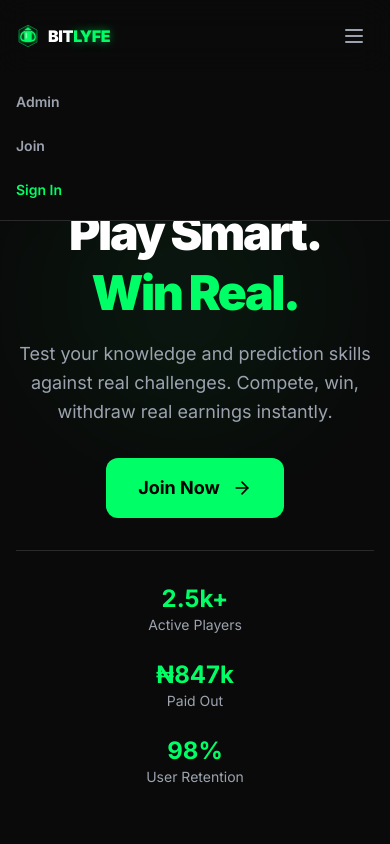
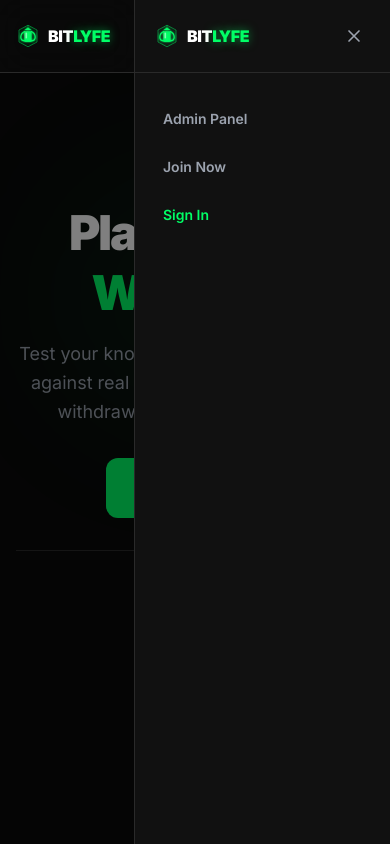
Before and after one commit to shedokedeyi558-bit/Triple-Threat-, a Next.js app: page / in a window 390 px wide. Both pictures are taken after a click on the button "Toggle menu". Shown: the top 844 px of the page. Built offline with nearby package versions, Linux system fonts and the light colour scheme; no server answers.

Commit message:
Fix mobile nav: replace full-width dropdown with right side drawer

```diff
--- a/app/page.tsx
+++ b/app/page.tsx
@@ -119,63 +119,68 @@ export default function LandingPage() {
 
           {/* Desktop Navigation */}
           <div className="hidden md:flex items-center gap-4">
-            <Link href="/admin" className="text-gray-400 hover:text-white text-sm font-semibold transition-colors">
-              Admin
-            </Link>
-            <Link href="/auth" className="text-gray-400 hover:text-white text-sm font-semibold transition-colors">
-              Join
-            </Link>
-            <Link href="/signin" className="text-neon font-semibold text-sm hover:text-neon/80 transition-colors">
-              Sign In
-            </Link>
+            <Link href="/admin" className="text-gray-400 hover:text-white text-sm font-semibold transition-colors">Admin</Link>
+            <Link href="/auth" className="text-gray-400 hover:text-white text-sm font-semibold transition-colors">Join</Link>
+            <Link href="/signin" className="text-neon font-semibold text-sm hover:text-neon/80 transition-colors">Sign In</Link>
           </div>
 
-          {/* Mobile Hamburger Menu */}
+          {/* Mobile Hamburger Button */}
           <button
             onClick={() => setMobileMenuOpen(!mobileMenuOpen)}
             className="md:hidden p-2 rounded-lg hover:bg-[#1A1A1A] transition-colors"
             aria-label="Toggle menu"
           >
             <svg className="w-6 h-6 text-gray-400" fill="none" stroke="currentColor" viewBox="0 0 24 24">
-              <path strokeLinecap="round" strokeLinejoin="round" strokeWidth={2} d="M4 6h16M4 12h16M4 18h16" />
+              {mobileMenuOpen
+                ? <path strokeLinecap="round" strokeLinejoin="round" strokeWidth={2} d="M6 18L18 6M6 6l12 12" />
+                : <path strokeLinecap="round" strokeLinejoin="round" strokeWidth={2} d="M4 6h16M4 12h16M4 18h16" />
+              }
             </svg>
           </button>
+        </div>
+      </header>
 
-          {/* Mobile Menu Dropdown */}
+      {/* Mobile Right Drawer */}
       {mobileMenuOpen && (
+        <>
+          {/* Backdrop */}
+          <div
+            className="fixed inset-0 z-40 bg-black/50 md:hidden"
+            onClick={() => setMobileMenuOpen(false)}
+          />
+          {/* Drawer - slides in from right, fixed width */}
           <motion.div
-              initial={{ opacity: 0, y: -10 }}
-              animate={{ opacity: 1, y: 0 }}
-              exit={{ opacity: 0, y: -10 }}
-              className="absolute top-full left-0 right-0 bg-[#0A0A0A] border-b border-[#2A2A2A] md:hidden"
+            initial={{ x: "100%" }}
+            animate={{ x: 0 }}
+            exit={{ x: "100%" }}
+            transition={{ type: "tween", duration: 0.25 }}
+            className="fixed top-0 right-0 h-full w-64 z-50 bg-[#111] border-l border-[#2A2A2A] flex flex-col md:hidden"
           >
-              <div className="px-4 py-3 space-y-2">
-                <Link
-                  href="/admin"
-                  onClick={() => setMobileMenuOpen(false)}
-                  className="block py-2 text-gray-400 hover:text-white text-sm font-semibold transition-colors"
-                >
-                  Admin
+            <div className="flex items-center justify-between px-5 py-5 border-b border-[#2A2A2A]">
+              <Logo size="sm" />
+              <button onClick={() => setMobileMenuOpen(false)} className="p-1.5 rounded-lg hover:bg-[#1A1A1A] text-gray-400">
+                <svg className="w-5 h-5" fill="none" stroke="currentColor" viewBox="0 0 24 24">
+                  <path strokeLinecap="round" strokeLinejoin="round" strokeWidth={2} d="M6 18L18 6M6 6l12 12" />
+                </svg>
+              </button>
+            </div>
+            <nav className="flex-1 px-4 py-6 space-y-1">
+              <Link href="/admin" onClick={() => setMobileMenuOpen(false)}
+                className="flex items-center px-3 py-3 rounded-xl text-gray-400 hover:text-white hover:bg-[#1A1A1A] text-sm font-semibold transition-colors">
+                Admin Panel
               </Link>
-                <Link
-                  href="/auth"
-                  onClick={() => setMobileMenuOpen(false)}
-                  className="block py-2 text-gray-400 hover:text-white text-sm font-semibold transition-colors"
-                >
-                  Join
+              <Link href="/auth" onClick={() => setMobileMenuOpen(false)}
+                className="flex items-center px-3 py-3 rounded-xl text-gray-400 hover:text-white hover:bg-[#1A1A1A] text-sm font-semibold transition-colors">
+                Join Now
               </Link>
-                <Link
-                  href="/signin"
-                  onClick={() => setMobileMenuOpen(false)}
-                  className="block py-2 text-neon font-semibold text-sm hover:text-neon/80 transition-colors"
-                >
+              <Link href="/signin" onClick={() => setMobileMenuOpen(false)}
+                className="flex items-center px-3 py-3 rounded-xl text-neon hover:bg-neon/10 text-sm font-semibold transition-colors">
                 Sign In
               </Link>
-              </div>
+            </nav>
           </motion.div>
+        </>
       )}
-        </div>
-      </header>
 
       {/* Hero Section */}
       <section className="relative min-h-screen flex flex-col items-center justify-center px-4 py-20 overflow-hidden">
```
Lines whose indentation alone changed are shown as unchanged.
